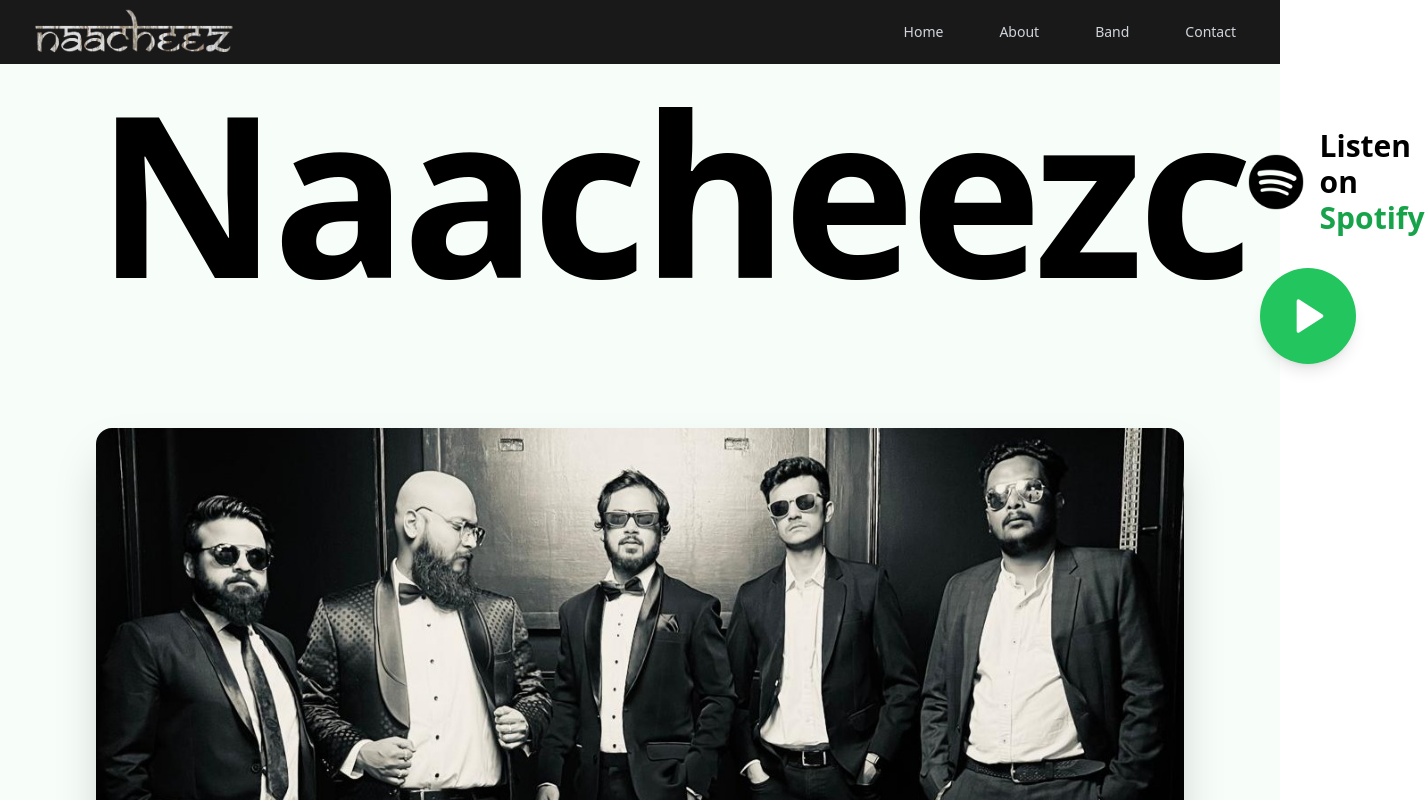
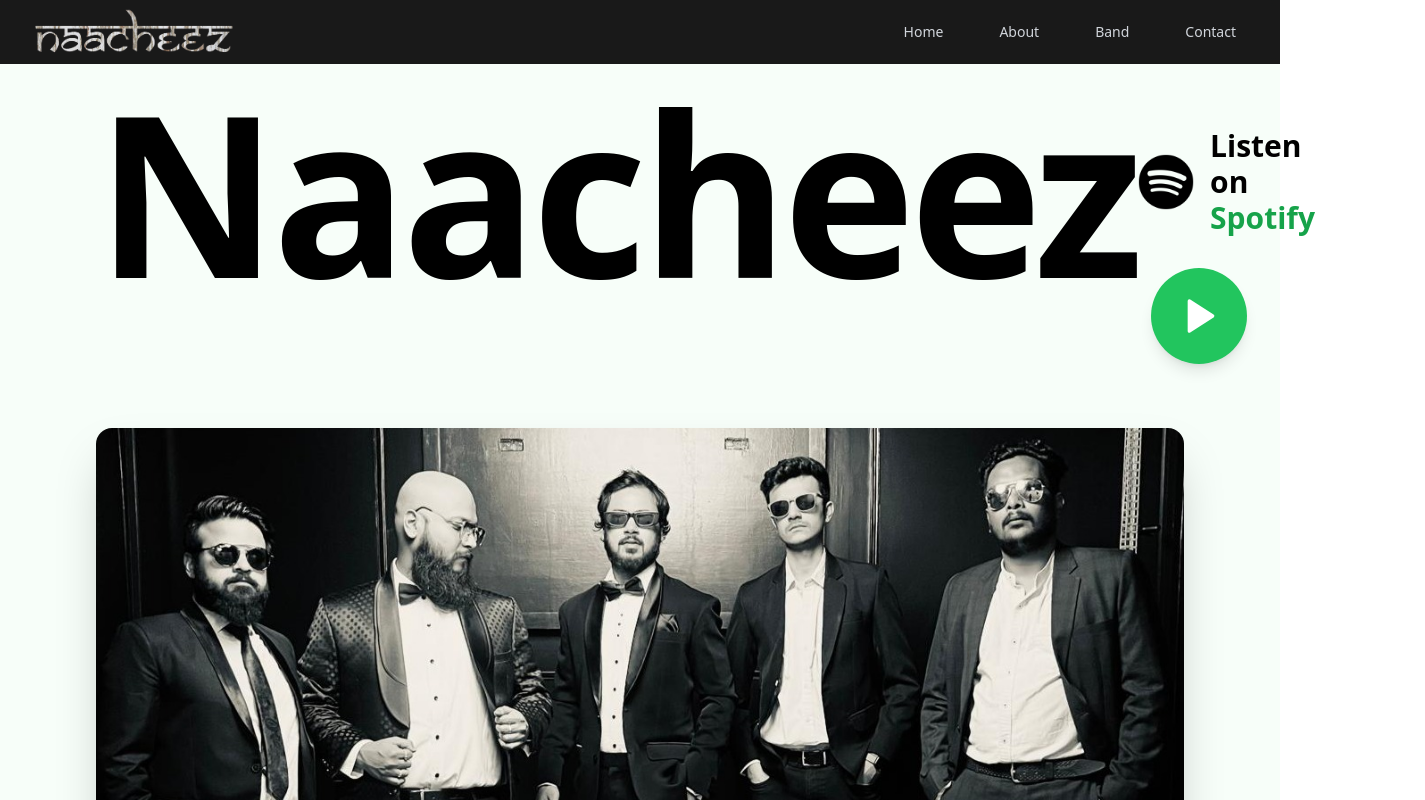
Before and after one commit to Avinash2224/naacheez, a React (Vite) app: page / in a window 1280 px wide. Shown: the top 800 px of the page, 1425 px wide, since content can reach past the window. Built offline with nearby package versions, Linux system fonts and the light colour scheme.

Commit message:
corection

```diff
--- a/src/components/Hero.tsx
+++ b/src/components/Hero.tsx
@@ -25,7 +25,7 @@ export default function Hero() {
           className="text-black leading-none font-sans w-full lg:w-auto"
         >
           <h1 className="text-[4rem] xs:text-[5rem] sm:text-[6rem] md:text-[8rem] lg:text-[10rem] xl:text-[14rem] font-bold tracking-tight">
-            Naacheezc
+            Naacheez
           </h1>
           {/* <h1 className="text-[4rem] xs:text-[5rem] sm:text-[6rem] md:text-[8rem] lg:text-[10rem] xl:text-[14rem] font-bold tracking-tight -mt-4 sm:-mt-6 md:-mt-8 lg:-mt-12">
             eez
```
